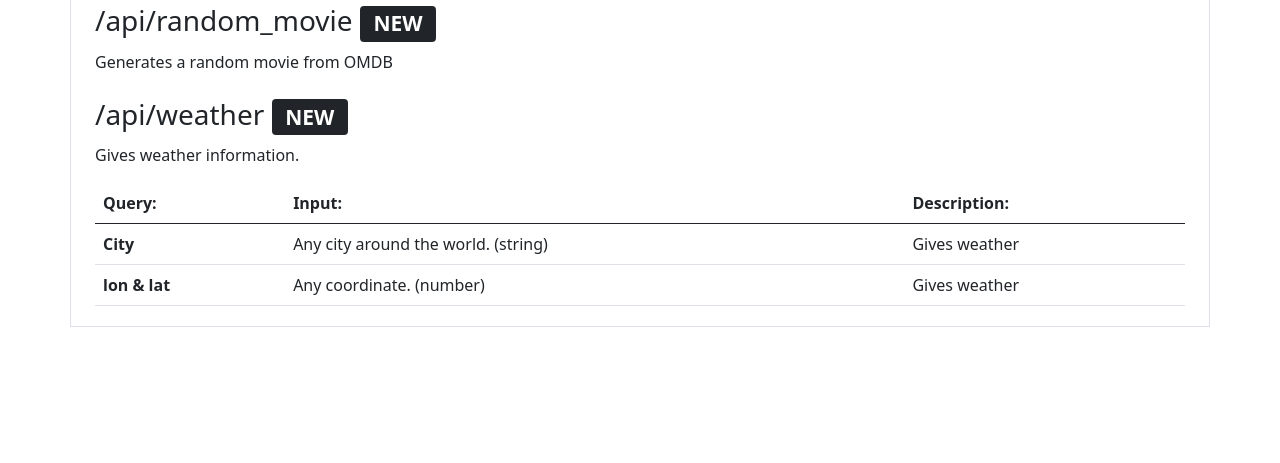
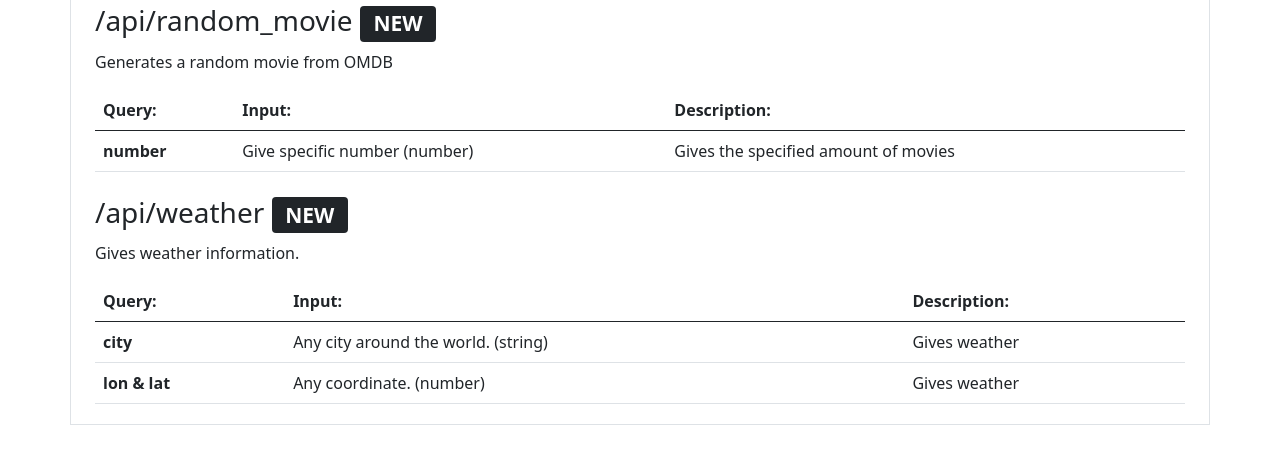
Before and after one commit to Sage4tk/zackapi, a website: page views/index.html in a window 1280 px wide. Shown: the part 215-678 px from the top of the page. Drawn offline with nearby package versions, Linux system fonts and the light colour scheme.

Commit message:
preparing beta launch

```diff
--- a/package.json
+++ b/package.json
@@ -4,7 +4,8 @@
   "description": "my personal api",
   "main": "index.js",
   "scripts": {
-    "test": "echo \"Error: no test specified\" && exit 1"
+    "test": "echo \"Error: no test specified\" && exit 1",
+    "start": "node index.js"
   },
   "author": "Timothy Timbol",
   "license": "ISC",
--- a/views/index.html
+++ b/views/index.html
@@ -16,6 +16,22 @@
         <div class="container py-1">
             <h3>/api/random_movie <span class="badge badge-secondary bg-dark">NEW</span></h3>
             <p>Generates a random movie from OMDB</p>
+            <table class="table">
+                <thead>
+                    <tr>
+                        <th scope="col">Query:</th>
+                        <th scope="col">Input:</th>
+                        <th scope="col">Description:</th>
+                    </tr>
+                </thead>
+                <tbody>
+                    <tr>
+                        <th>number</th>
+                        <td>Give specific number (number)</td>
+                        <td>Gives the specified amount of movies</td>
+                    </tr>
+                </tbody>
+            </table>
         </div>
         <div class="container py-1">
             <h3>/api/weather <span class="badge badge-secondary bg-dark">NEW</span></h3>
@@ -30,7 +46,7 @@
                 </thead>
                 <tbody>
                     <tr>
-                        <th>City</th>
+                        <th>city</th>
                         <td>Any city around the world. (string)</td>
                         <td>Gives weather</td>
                     </tr>
```
Also changed, not shown: routes/productive.js (added).
